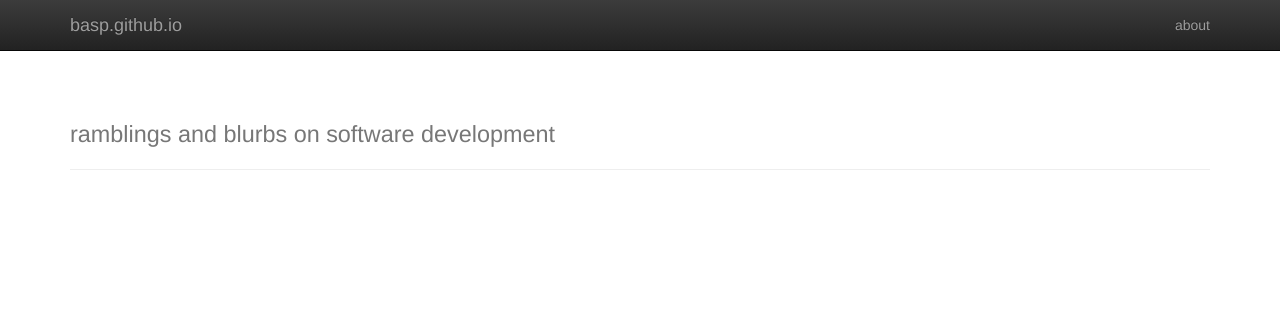
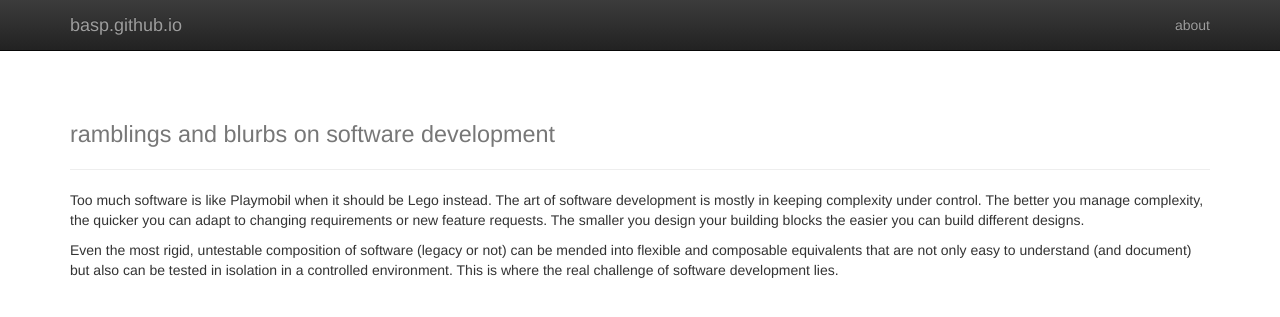
Before and after one commit to basp/basp.github.io, a Jekyll site: the page built from about.html, in a window 1280 px wide. Shown: the top 317 px of the page. Built offline with Jekyll 4.4.1, drawn with Linux system fonts in a browser that asks for light colours; nearby versions of some CDN libraries; Markdown is read by kramdown in place of the engine named in the settings.

Commit message:
About page work

```diff
--- a/about.html
+++ b/about.html
@@ -5,3 +5,12 @@ title: About
 <div class="page-header">
     <h1><small>ramblings and blurbs on software development</small></h1>
 </div>
+
+<div>
+	<p>
+		Too much software is like Playmobil when it should be Lego instead. The art of software development is mostly in keeping complexity under control. The better you manage complexity, the quicker you can adapt to changing requirements or new feature requests. The smaller you design your building blocks the easier you can build different designs.
+	</p>
+	<p>
+		Even the most rigid, untestable composition of software (legacy or not) can be mended into flexible and composable equivalents that are not only easy to understand (and document) but also can be tested in isolation in a controlled environment. This is where the real challenge of software development lies.
+	</p>
+</div>
```
